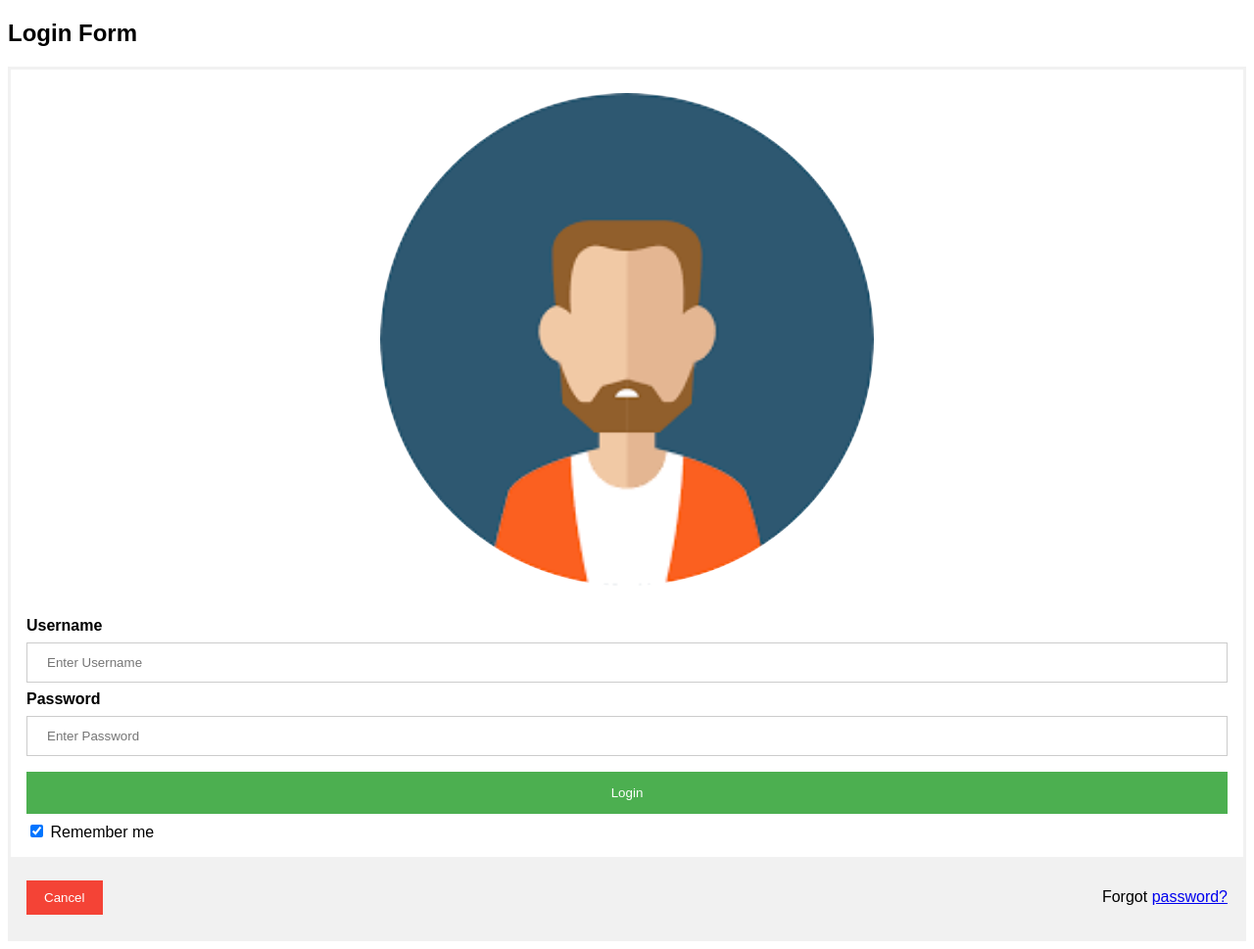
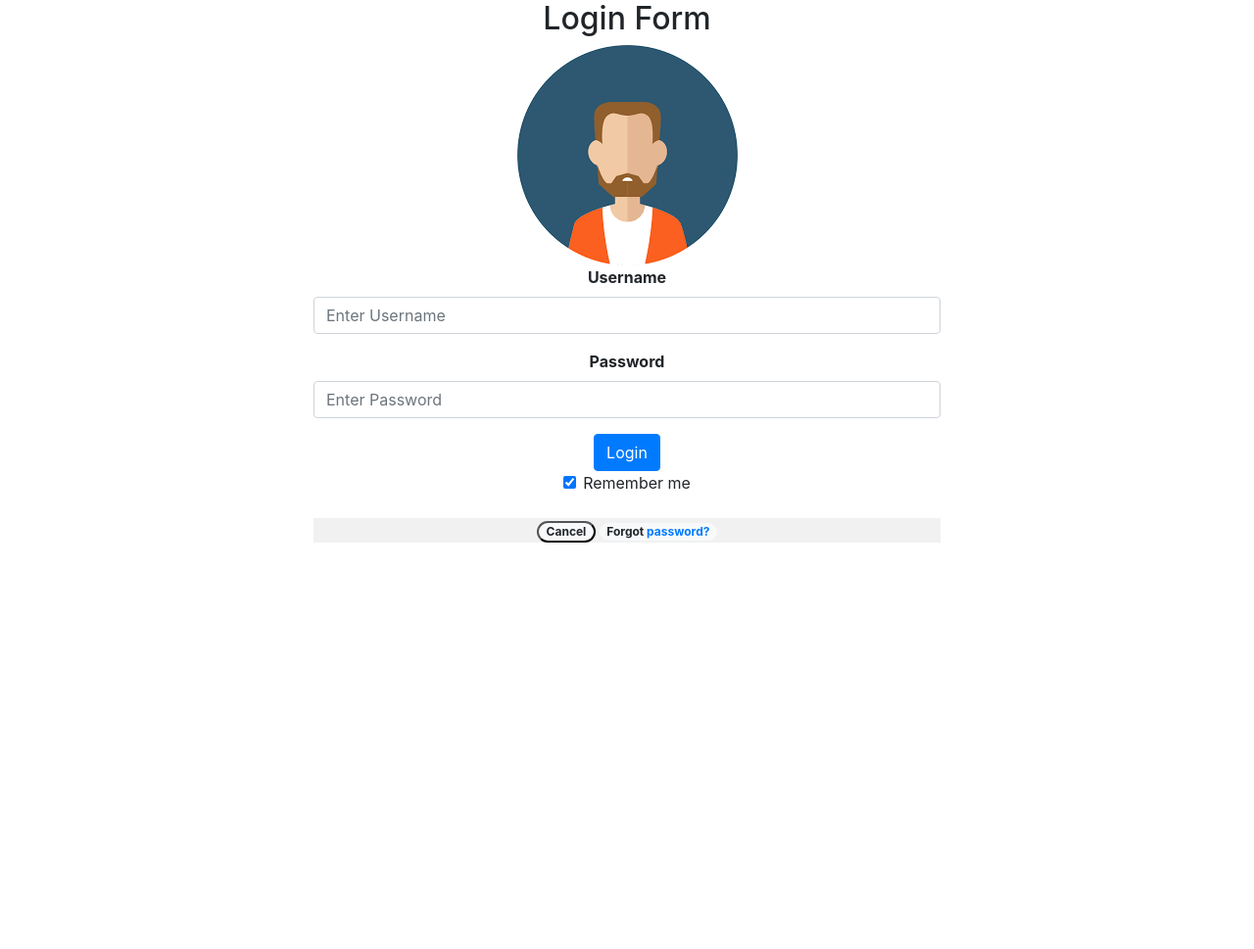
Before and after one commit to j-isler/M133-Projekt, a PHP site: page /login_frontend.php in a window 1280 px wide. Shown: the whole page at 98% size. After the commit the page ends 554 px from the top, so only its background shows below. Run offline with PHP 8.4, Linux system fonts and the light colour scheme.

Commit message:
first steps login and registration

```diff
--- a/frontend/css/style.css
+++ b/frontend/css/style.css
@@ -0,0 +1,6 @@
+
+.login{
+    width: 50%;
+    text-align: center;
+    margin: auto;
+}
--- a/frontend/login_frontend.php
+++ b/frontend/login_frontend.php
@@ -2,97 +2,35 @@
 <html>
 <head>
     <meta name="viewport" content="width=device-width, initial-scale=1">
-<style>
-body {font-family: Arial, Helvetica, sans-serif;}
-form {border: 3px solid #f1f1f1;}
-
-input[type=text], input[type=password] {
-  width: 100%;
-  padding: 12px 20px;
-  margin: 8px 0;
-  display: inline-block;
-  border: 1px solid #ccc;
-  box-sizing: border-box;
-}
-
-button {
-  background-color: #4CAF50;
-  color: white;
-  padding: 14px 20px;
-  margin: 8px 0;
-  border: none;
-  cursor: pointer;
-  width: 100%;
-}
-
-button:hover {
-  opacity: 0.8;
-}
-
-.cancelbtn {
-  width: auto;
-  padding: 10px 18px;
-  background-color: #f44336;
-}
-
-.imgcontainer {
-  text-align: center;
-  margin: 24px 0 12px 0;
-}
-
-img.avatar {
-  width: 40%;
-  border-radius: 50%;
-}
-
-.container {
-  padding: 16px;
-}
-
-span.psw {
-  float: right;
-  padding-top: 16px;
-}
-
-/* Change styles for span and cancel button on extra small screens */
-@media screen and (max-width: 300px) {
-  span.psw {
-     display: block;
-     float: none;
-  }
-  .cancelbtn {
-     width: 100%;
-  }
-}
-</style>
+    <?php require "../bootstrap/bootstap_temp.php"; ?>
 </head>
 <body>
-
+    <div style="width: 50%; text-align: center; margin: auto">
         <h2>Login Form</h2>
-
         <form action="/action_page.php" method="post">
               <div class="imgcontainer">
                 <img src="avatar.png" alt="Avatar" class="avatar">
               </div>
 
-  <div class="container">
+              <div class="form-group">
                 <label for="uname"><b>Username</b></label>
-    <input type="text" placeholder="Enter Username" name="uname" required>
-
+                <input type="text" class="form-control" placeholder="Enter Username" name="uname" required>
+              </div>
+              <div class="form-group">
                 <label for="psw"><b>Password</b></label>
-    <input type="password" placeholder="Enter Password" name="psw" required>
-
-    <button type="submit">Login</button>
+                <input type="password" class="form-control" placeholder="Enter Password" name="psw" required>
+              </div>
+                <button type="submit" class="btn btn-primary">Login</button>
+              <div class="form-group form-check">
                 <label>
-      <input type="checkbox" checked="checked" name="remember"> Remember me
+                  <input type="checkbox" class="form-check-input" checked="checked" name="remember"> Remember me
                 </label>
               </div>
-
-  <div class="container" style="background-color:#f1f1f1">
-    <button type="button" class="cancelbtn">Cancel</button>
-    <span class="psw">Forgot <a href="#">password?</a></span>
+              <div class="form-group" style="background-color:#f1f1f1">
+                <button type="button" class="badge badge-pill badge-light">Cancel</button>
+                <span class="badge badge-pill badge-light">Forgot <a href="#">password?</a></span>
               </div>
         </form>
-
+    </div>
 </body>
 </html>
```
Also changed, not shown: frontend/registration_frontend.php (+15 -77 lines). Lines whose indentation alone changed are shown as unchanged.
